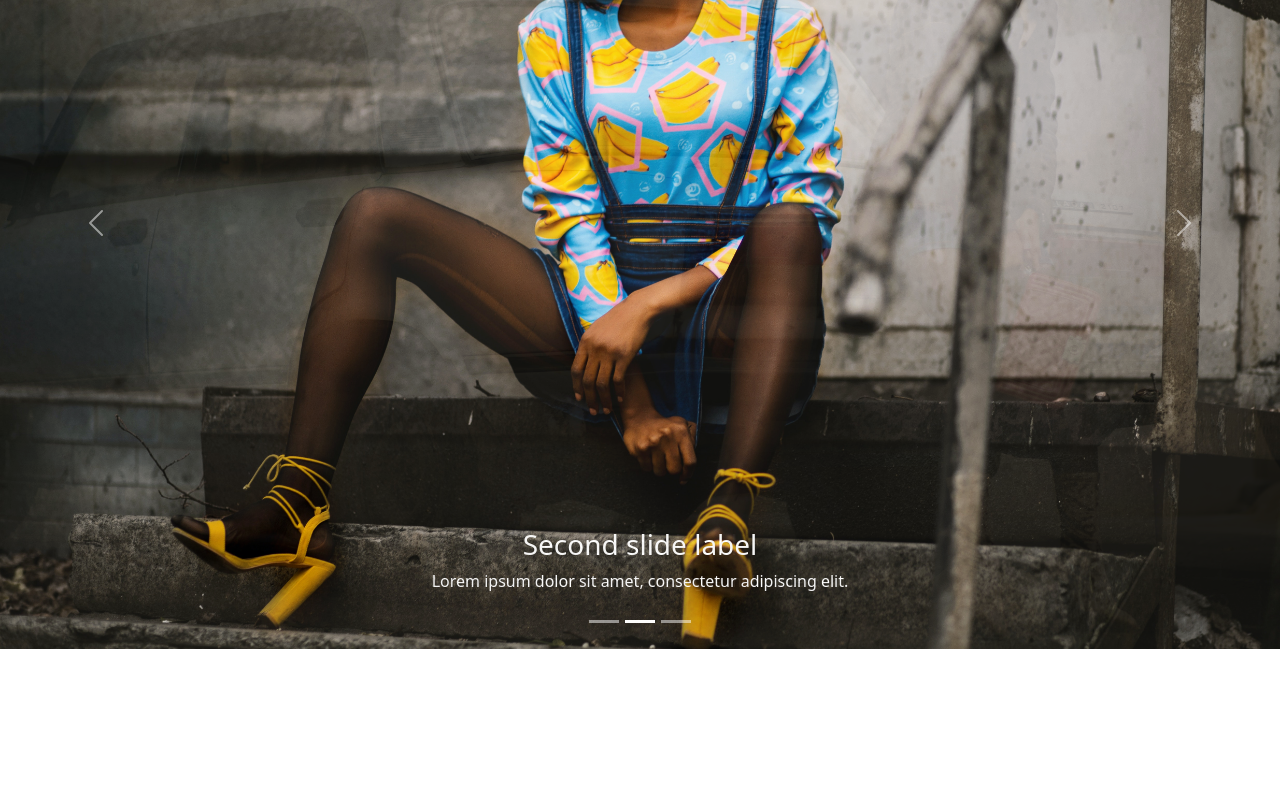
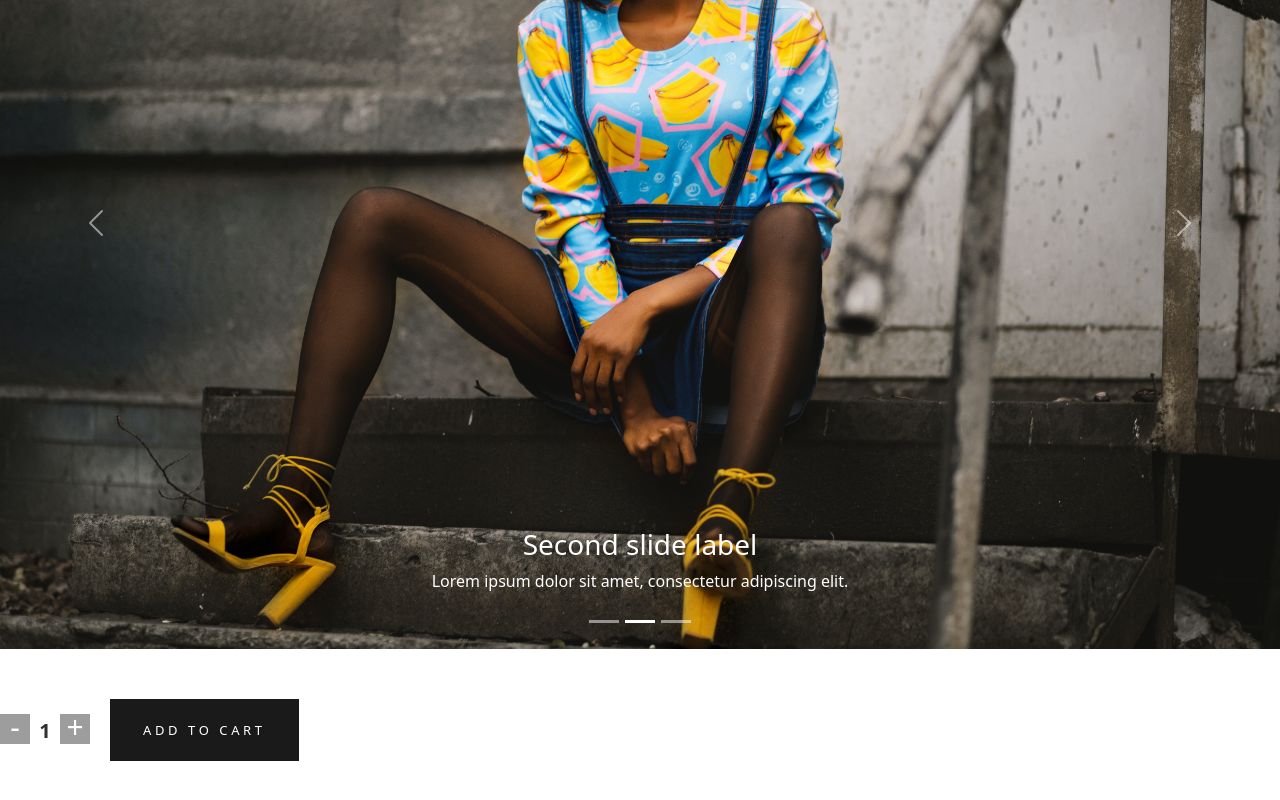
Before and after one commit to IgnacioVivas/Alerta-Bihotza, a React (Create React App) app: page / in a window 1280 px wide. Shown: the part 308-1108 px from the top of the page. Before the commit the page ends 957 px from the top, so only its background shows below. Built offline with nearby package versions, Linux system fonts and the light colour scheme.

Commit message:
quinto commit

```diff
--- a/package.json
+++ b/package.json
@@ -10,6 +10,7 @@
     "react": "^17.0.2",
     "react-bootstrap": "^2.0.0-beta.5",
     "react-dom": "^17.0.2",
+    "react-router-dom": "^5.2.1",
     "react-scripts": "4.0.3",
     "sass": "^1.38.0",
     "web-vitals": "^1.1.2"
--- a/src/App.js
+++ b/src/App.js
@@ -5,6 +5,7 @@ import 'bootstrap/dist/css/bootstrap.min.css';
 import NavBar from './components/NavBar';
 import BootstrapCarousel from './components/BootstrapCarousel';
 import ItemListContainer from './components/ItemListContainer';
+import ItemCount from './components/ItemCount';
 
 
 
@@ -17,6 +18,7 @@ function App() {
       <NavBar></NavBar>
       <BootstrapCarousel></BootstrapCarousel>
       <ItemListContainer greeting= {"Bienvenido, solo por hoy tenes un -15%!!"}></ItemListContainer>
+      <ItemCount></ItemCount>
 
     </div>
   );
--- a/src/assets/styles/App.scss
+++ b/src/assets/styles/App.scss
@@ -3,7 +3,7 @@
     padding: 0;
 }
 
-.Contenedor{
+.contenedor{
     width: 90%;
     max-width: 1280px;
     margin: auto;
@@ -98,3 +98,74 @@ header{
         }
     }
 }
+
+
+
+//estilos para ItemCount
+
+    .itemCount{
+        margin: 50px 0 50px 0;
+        display: flex;
+        align-items: center;
+        .contAddCart{
+           margin-right: 20px;
+            .menos{
+                color: white;
+                background-color: #9D9D9D;
+                padding: 0;
+                width: 30px;
+                height: 30px;
+                line-height: 17px;
+                margin: 0;
+                display: inline;
+                font-size: 30px;
+                border: 0;
+                cursor: pointer;
+                outline: 0;
+                padding-bottom: 5px;
+            }
+            .mas{
+                color: white;
+                background-color: #9D9D9D;
+                padding: 0;
+                width: 30px;
+                height: 30px;
+                line-height: 17px;
+                margin: 0;
+                display: inline;
+                font-size: 30px;
+                border: 0;
+                cursor: pointer;
+                outline: 0;
+                padding-bottom: 5px;
+            }
+            .cantidad{
+                border: none;
+                padding: 0 5px;
+                width: 30px;
+                display: inline;
+                text-align: center;
+                font-weight: 600;
+                color: #303030;
+                font-size: 20px;
+            }
+        }
+        .btnAddCart{
+            color: #fff;
+            border-color: #1a1a1a;
+            font-size: 13px;
+            line-height: 62px;
+            height: 62px;
+            font-style: normal;
+            font-weight: 500;
+            background-color: #1a1a1a;
+            border-radius: 0px;
+            -moz-border-radius: 0px;
+            -webkit-border-radius: 0px;
+            letter-spacing: 3.6px;
+            text-transform: uppercase;
+            border-width: 0px;
+            padding-left: 33px;
+            padding-right: 33px;
+        }
+    }
--- /dev/null
+++ b/src/components/ItemCount.jsx
@@ -0,0 +1,34 @@
+import React from 'react'
+import {useState} from 'react'
+
+function ItemCount() {
+
+    const [aumentar, setContador] = useState(1)
+
+    const aumentarCart= () =>{
+        setContador(aumentar + 1)
+    }
+    const disminuirCart= () =>{
+        if (aumentar !== 1) {
+            setContador(aumentar - 1)
+        }
+    }
+    const addToCart= () =>{
+        console.log("Usted ha agregado" + " " +  aumentar + " " + "prendas a su carro de compras");
+    }
+
+    return (
+        <div className="itemCount">
+           <div className="contAddCart">
+               <input type="button" value="-" className="menos" onClick={disminuirCart}/>
+               <input type="text" step="1" min="1" name="cantidad" value={aumentar} className="cantidad"/>
+               <input type="button" value="+" className="mas" onClick={aumentarCart}/>
+           </div>
+           <div>
+               <button className="btnAddCart" onClick={addToCart}>ADD TO CART</button>
+           </div>
+        </div>
+    )
+}
+
+export default ItemCount
```
Also changed, not shown: 1 other file (tests, documents, lock files or other folders).
